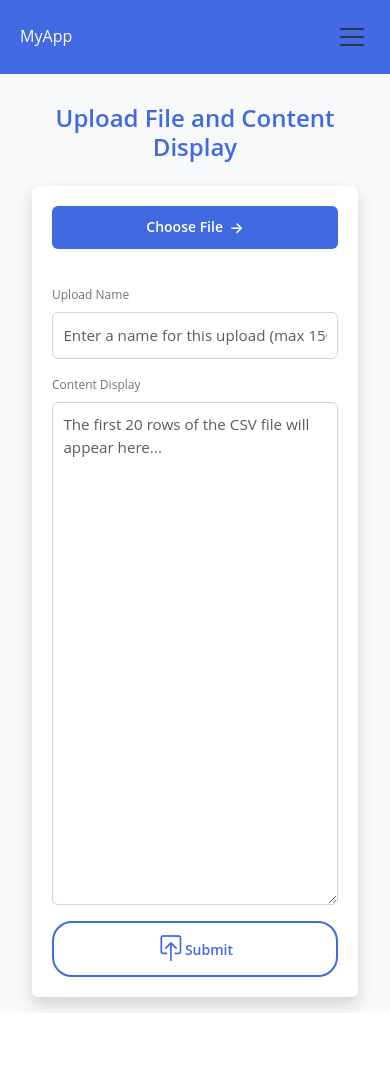
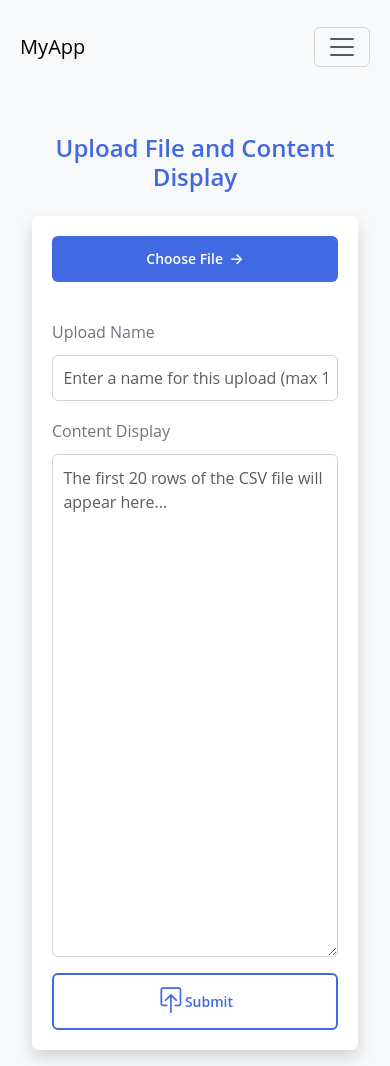
Before and after one commit to alan22222/CITS5505_Agile_Group_Project, a Flask app: page /upload in a window 390 px wide. Before the commit the page ends 1013 px from the top, so only its background shows below. Run offline with Flask 3, Linux system fonts and the light colour scheme; a user stored in the database is signed in.

Commit message:
Synchronizing css files, they are well tested and works well.

```diff
--- a/app/static/css/style.css
+++ b/app/static/css/style.css
@@ -9,123 +8,20 @@
     --border-radius: 0.375rem;
     --box-shadow: 0 0.5rem 1rem rgba(0, 0, 0, 0.15);
     --transition: all 0.3s ease;
-    font-family: 'Open Sans', 'Segoe UI', system-ui, -apple-system, sans-serif;
 }
 
 body {
-    font-family: var(--font-family);
-    line-height: 1.6;
+    font-family: 'Open Sans', 'Segoe UI', system-ui, -apple-system, sans-serif;
+    line-height: 1.8;
     color: var(--dark-color);
     background-color: var(--light-color);
     min-height: 100vh;
     padding: 1rem;
-    padding-top: 3.5rem; /* leave space for the fixed navbar */
-    margin: 0;
 }
-
-a {
-    text-decoration: none;
-    color: var(--primary-color);
-    transition: var(--transition);
-}
-
-a:hover {
-    color: #0056b3;
-}
-
-/* for layout.html some sharing styling*/
-/* Navbar Styles */
-.navbar {
-    background-color: var(--primary-color);
-    height: 4.5rem;
-    top: 0;
-    left: 0;
-    right: 0;
-    margin: 0;
-    padding: 0.5rem 1rem;
-    position: fixed;
-    box-shadow: var(--box-shadow);
-    transition: var(--transition);
-    width: 100%;
-    /* display: flex;
-    align-items: center; */
-    z-index: 1000;
-}
-/* later double check if need to use z-index to ensure the navbar stays above other content */
-
-
-.navbar .navbar-nav {
-    align-items: center;
-}
-
-.navbar .btn {
-    white-space: nowrap; /* Prevents wrapping */
-}
-
-.navbar-brand {
-    align-items: center;
-    display: flex;
-    font-size: 1.25rem;
-    font-weight: narrower;
-    color: white;
-    margin-right: 0.75rem;
-    padding-bottom: 0;
-    /* line-height: 1; */
-    display: flex;
-    align-items: center;
-    height: 100%;
-    padding-top: 0.5rem;
-    padding-bottom: 0.5rem;
-
-}
-
-.navbar-brand:hover {
-    color: #dceeff;
-}
-
-.nav-link {
-    align-items: center;
-    color: white;
-    margin-right: 0.8rem;
-    padding-top: 0.5rem;
-    padding-bottom: 0.5rem;
-    transition: var(--transition);
-}
-
-.nav-link:hover {
-    color: #dceeff;
-}
-
-.navbar-collapse {
-    background-color: var(--primary-color); /* Matches navbar background */
-    padding-top: 0.5rem;
-    padding-bottom: 0.5rem;
-    margin-top: 0;
-    transition: var(--transition);
-
-}
-
-.navbar-toggler {
-    border: none;
-    background-color: var(--primary-color);
-    padding: 0.25rem 0.5rem;
-    border-radius: var(--border-radius);
-    transition: var(--transition);
-}
-.navbar-toggler:hover {
-    background-color: rgba(255, 255, 255, 0.15);
-    transform: scale(1.05);
-    box-shadow: rgba(255, 255, 255, 0.2);
-}
-.navbar-toggler:focus {
-    outline: none;
-    box-shadow: 0 0 0 0.25rem rgba(255, 255, 255, 0.5);
-}
-
 
 /* Container & Layout */
 .container {
-    max-width: 950px;
+    max-width: 850px;
     margin: 2rem auto;
     padding: 0 1rem;
 }
@@ -221,7 +217,6 @@ form {
     font-weight: 600;
     transition: var(--transition);
     width: 100%;
-    border-radius: 20px;
 }
 
 .btn-primary {
@@ -238,57 +233,8 @@ form {
     box-shadow: 0 2px 6px rgba(0, 0, 0, 0.1);
 }
 
-
-.btn-light {
-    background-color: white;
-    color: var(--dark-color);
-    border: 1.5px solid rgba(30, 30, 47, 1);
-    font-weight: bold;
-    transition: var(--transition);
-}
-
-.btn-light:hover {
-    background-color: rgba(30, 30, 47, 1);
-    color: rgba(255, 213, 128);
-    border-color: rgba(30, 30, 47, 1);
-}
-
-.btn-danger {
-    background-color: var(--dark-color);
-}
-
-
 /* Responsive Adjustments */
 @media (max-width: 768px) {
-    body {
-        padding: 0.5rem;
-        padding-top: 4.5rem;
-        font-size: 0.9rem;
-    }
-
-    .navbar {
-        padding: 0.75rem;
-        padding-top: 3rem;
-        box-shadow: none;
-        height: auto;
-    }
-
-    .navbar-brand {
-        font-size: 1rem;
-    }
-
-    .nav-link {
-        font-size: 0.9rem;
-        margin-right: 0.5rem;
-    }
-
-    .navbar-toggler {
-        padding: 0.1rem 0.2rem;
-
-        /* padding: 0.25rem 0.4rem; Keep the toggler compact */
-        /* margin: auto; */
-    }
-
     .container {
         margin: 1rem auto;
         padding: 0 0.75rem;
@@ -302,11 +248,6 @@ form {
         padding: 1.5rem;
     }
 
-    /* For Upload */
-    .form-control::placeholder {
-        font-size: 0.95rem;
-      }
-
     .file-upload-btn,
     .btn {
         padding: 0.65rem 1.25rem;
@@ -317,84 +258,11 @@ form {
         font-size: 1rem;
         margin-left: 0.5rem;
     }
-
-    .btn-submit {
-        padding: 0.75rem 1.5rem;
-        font-size: 1.25rem;
-      }
-      .btn-submit .bi {
-        font-size: 1.25rem; /* display-6 equivalent */
-      }
-
-    /* For Dashboard */
-    .main-content {
-        grid-template-columns: 1fr;
-    }
-
-    .welcome-header {
-        flex-direction: column;
-        align-items: flex-start;
-    }
-
-    .date-display {
-        margin-top: 15px;
-    }
-
-    .stats-container {
-        grid-template-columns: 1fr;
-    }
-
-    .quick-actions {
-        flex-direction: column;
-        align-items: center;
-    }
-
-    .action-button {
-        width: 100%;
-        max-width: 100%;
-    }
-
-    .dashboard-section h3 {
-        font-size: 0.95rem;
-    }
-    .dashboard-section .view-all {
-        font-size: 0.95rem;
-    }
-
-    .datasets-table th,
-    .datasets-table td {
-        font-size: 0.875rem;
-    }
-
 }
 
 @media (max-width: 576px) {
     body {
         padding: 0.5rem;
-        padding-top: 3.5rem;
-        font-size: 0.75rem;
-    }
-
-    .navbar {
-        padding: 0.5rem;
-        box-shadow: none;
-        height: auto;
-    }
-
-    .navbar-brand {
-        font-size: 1rem;
-    }
-
-    .nav-link {
-        font-size: 0.8rem;
-        margin-right: 0.5rem;
-    }
-
-    .navbar-toggler {
-        line-height: 1;
-        padding: 0.1rem 0.2rem;
-
-        /* padding: 0.2rem 0.4rem; */
     }
 
     .container {
@@ -415,10 +283,6 @@ form {
         margin-bottom: 1rem;
     }
 
-    /* For Upload */
-    .form-control::placeholder {
-        font-size: 0.95rem;
-        }
     .file-upload-btn,
     .btn {
         padding: 0.6rem 1rem;
```
Also changed, not shown: other parts of app/static/css/style.css (+100 -38 lines), app/static/css/dashboard.css (+32 -3 lines), app/static/css/results.css (added, +18 -0 lines).
